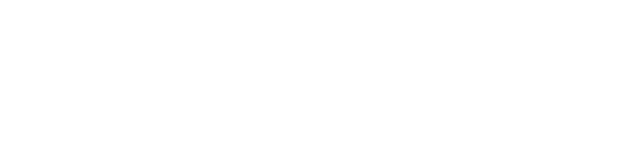
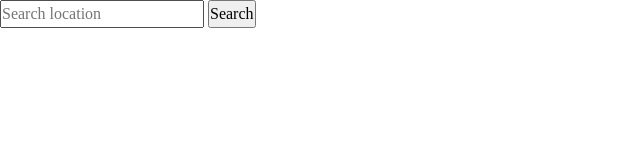
Before and after one commit to scottwright-dev/weather-app, a website: page dist/index.html in a window 1280 px wide. Shown: the whole page, without its empty margins (0-640 px from the left). Drawn offline with Linux system fonts and the light colour scheme.

Commit message:
add: Location search input and button
This commit adds a simple input form and button to allow users to search for a location. I have chosen a form element as this also allows "Enter" key submissions to search for locations.

```diff
--- a/dist/index.html
+++ b/dist/index.html
@@ -7,6 +7,10 @@
     <title>Weather Wise</title>
 </head>
 <body>
+    <form id="location-search">
+        <input type="text" id="search-input" placeholder="Search location">
+        <button type="submit" class="search-btn" aria-label="search button">Search</button>
+    </form>
     <main class="main-content"></main>
 </body>
 </html>
```
